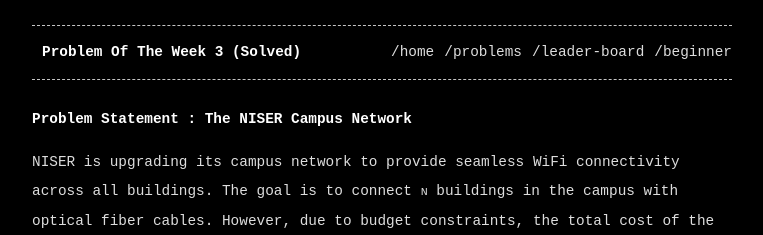
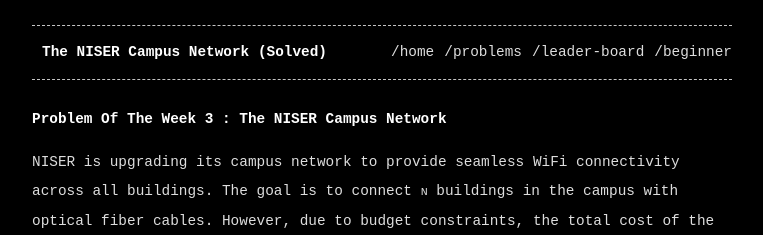
Before and after one commit to Methaphur/problem-of-the-week, a Jekyll site: the page built from _problems/problem3.md, in a window 1280 px wide. Shown: the top 235 px of the page, without its empty margins (258-1021 px from the left). Built offline with Jekyll 4.4.1, drawn with Linux system fonts in a browser that asks for light colours.

Commit message:
updated title to problem name

```diff
--- a/_problems/problem3.md
+++ b/_problems/problem3.md
@@ -3,10 +3,10 @@ layout: post
 permalink: problems/problem3
 permalink_name: Problem 3
 date: 2024-11-18
-title: Problem Of The Week 3 (Solved)
+title: The NISER Campus Network (Solved)
 ---
 
-## Problem Statement :  The NISER Campus Network
+## Problem Of The Week 3 : The NISER Campus Network
 
 NISER is upgrading its campus network to provide seamless WiFi connectivity across all buildings. The goal is to connect `N` buildings in the campus with optical fiber cables. However, due to budget constraints, the total cost of the cables must be minimized.
 
```
Also changed, not shown: _problems/problem1.md (+2 -2 lines), _problems/problem2.md (+2 -2 lines), _problems/problem4.md (+2 -2 lines), _problems/problem5.md (+2 -2 lines).
